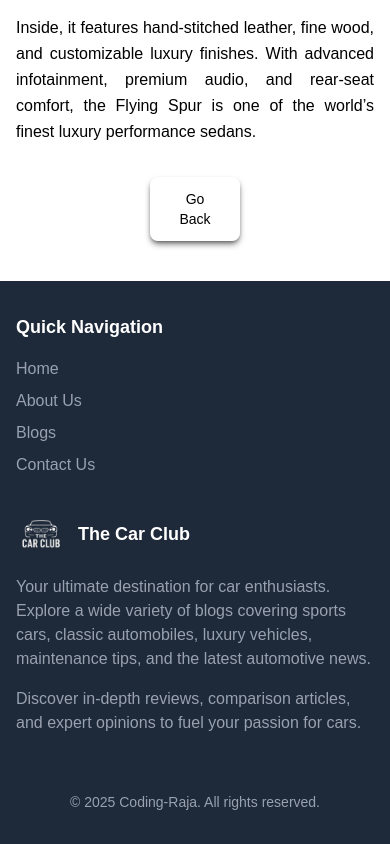
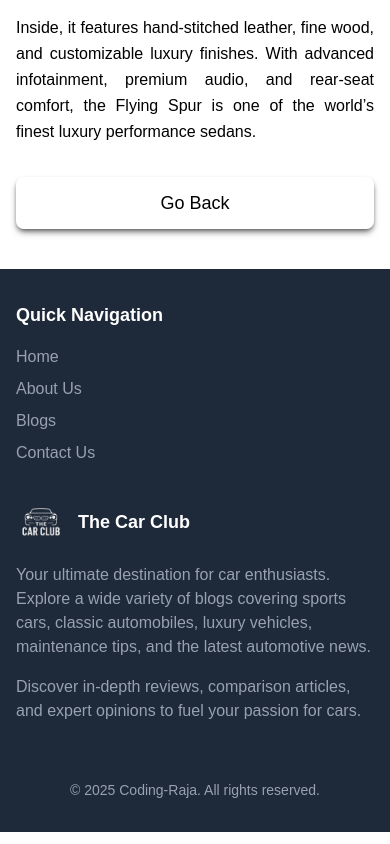
Before and after one commit to Coding-Raja/The-Car-Club, a Next.js app in the folder thecarclub/: page /blogs/bentley-flying-spur in a window 390 px wide. Shown: the part 828-1672 px from the top of the page. Built offline with nearby package versions, Linux system fonts and the light colour scheme.

Commit message:
Making the Blog's back button responsive

```diff
--- a/thecarclub/app/blogs/[blogsdata]/page.js
+++ b/thecarclub/app/blogs/[blogsdata]/page.js
@@ -40,7 +40,7 @@ export default function BlogPage({ params }) {
 
         {/* Button under the paragraphs */}
         <div className="mt-8 flex justify-center">
-          <button className="px-6 w-1/4 py-3 text-sm sm:text-base bg-white/50 text-black rounded-lg shadow-md shadow-black/50 hover:shadow-xl hover:shadow-black/70 hover:bg-black/90 hover:text-white cursor-pointer transition duration-500">
+          <button className="px-6 w-full py-3 text-lg sm:text-lg sm:w-3/4 md:w-1/2 lg:w-1/4 bg-white/50 text-black rounded-lg shadow-md shadow-black/50 hover:shadow-xl hover:shadow-black/70 hover:bg-black/90 hover:text-white cursor-pointer transition duration-500">
             <Link href="/blogs">
               Go Back
             </Link>
```
